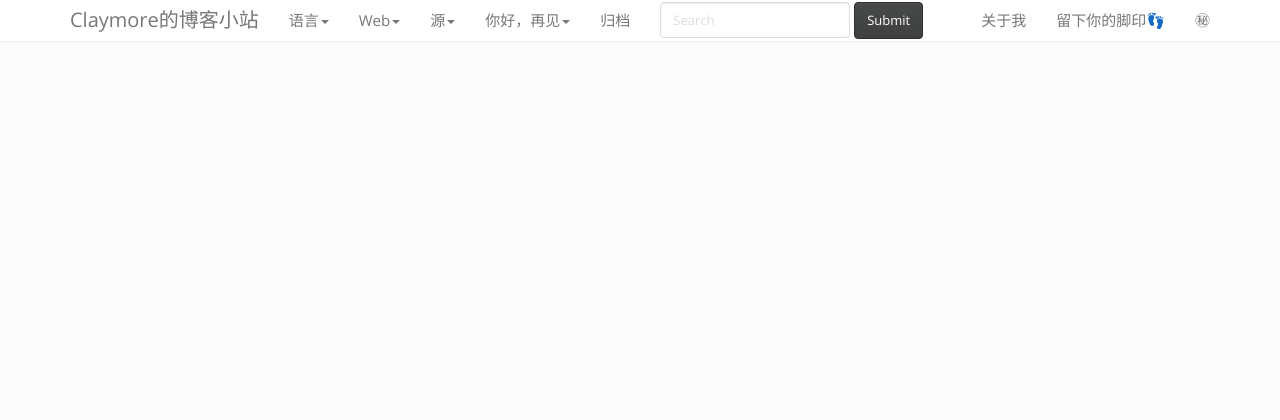
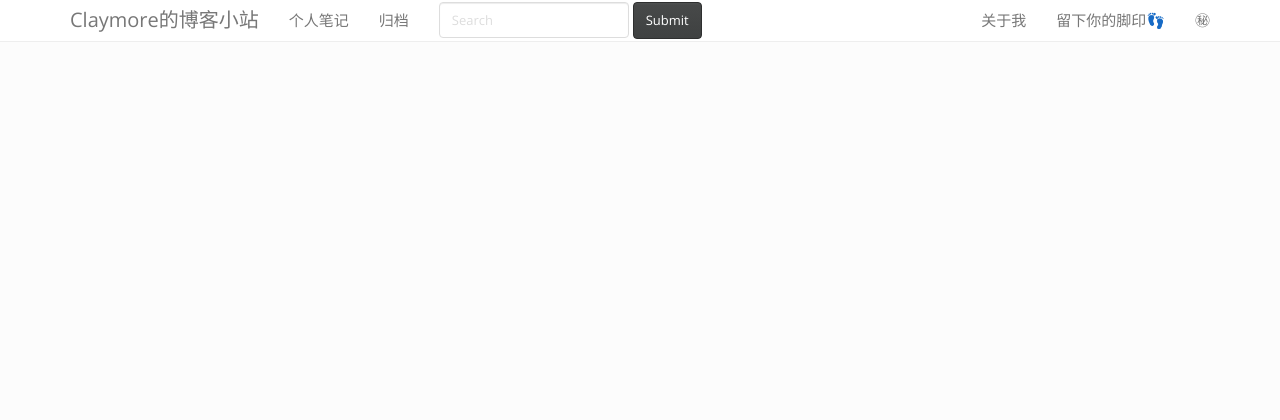
Before and after one commit to ClayAndMore/DjangoBlog, a Django app: a page that uses templates/index_basic.html in a window 1280 px wide. Shown: the top 420 px of the page. Run offline with Django 3.2, Linux system fonts and the light colour scheme; data that the repository does not hold is empty; some libraries are stand-ins or nearby versions.

Commit message:
去掉一些无效菜单栏选项

```diff
--- a/templates/index_basic.html
+++ b/templates/index_basic.html
@@ -37,44 +37,8 @@
         </div>
         <div class="navbar-collapse collapse" id="navbar-main">
           <ul class="nav navbar-nav">
-            <li class="dropdown">
-              <a class="dropdown-toggle" data-toggle="dropdown" href="#" id="themes">语言<span class="caret"></span></a>
-              <ul class="dropdown-menu" aria-labelledby="themes">
-		      <li><a href="{% url 'posts_list' post_class='language' post_type='python' %}">Python</a></li>
-                <li class="divider"></li>
-		<li><a href="{% url 'posts_list' post_class='language' post_type='java' %}">Java</a></li>
-                <li><a href="{% url 'posts_list' post_class='language' post_type='cshap' %}">C#</a></li>
-                <li><a href="{% url 'posts_list' post_class='language' post_type='frontEnd' %}">前端和其他</a></li>
-              </ul>
-            </li>
-
-            <li class="dropdown">
-              <a class="dropdown-toggle" data-toggle="dropdown" href="#" id="themes">Web<span class="caret"></span></a>
-              <ul class="dropdown-menu" aria-labelledby="themes">
-                <li><a href="{% url 'posts_list' post_class='web' post_type='django' %}">Django</a></li>
-                <li class="divider"></li>
-                <li><a href="{% url 'posts_list' post_class='web' post_type='flask' %}">Flask</a></li>
-              </ul>
-            </li>
-
-            <li class="dropdown">
-              <a class="dropdown-toggle" data-toggle="dropdown" href="#" id="themes">源<span class="caret"></span></a>
-              <ul class="dropdown-menu" aria-labelledby="themes">
-                <li><a href="{% url 'posts_list' post_class='origin' post_type='linux' %}">Linux</a></li>
-                <li class="divider"></li>
-                <li><a href="{% url 'posts_list' post_class='origin' post_type='database' %}">数据库</a></li>
-                <li><a href="{% url 'posts_list' post_class='origin' post_type='git' %}">git</a></li>
-                <li><a href="{% url 'posts_list' post_class='origin' post_type='other' %}">一些原理</a></li>
-              </ul>
-            </li>
-
-            <li class="dropdown">
-              <a class="dropdown-toggle" data-toggle="dropdown" href="#" id="themes">你好，再见<span class="caret"></span></a>
-              <ul class="dropdown-menu" aria-labelledby="themes">
-                <li><a href="{% url 'posts_list' post_class='other' post_type='unity' %}">Unity</a></li>
-                <li class="divider"></li>
-                <li><a href="{% url 'posts_list' post_class='other' post_type='other' %}">其他</a></li>
-              </ul>
+            <li>
+              <a href="{% url 'post_content' filename='homepage.md' %}">个人笔记</a>
             </li>
 
             <li>
```
